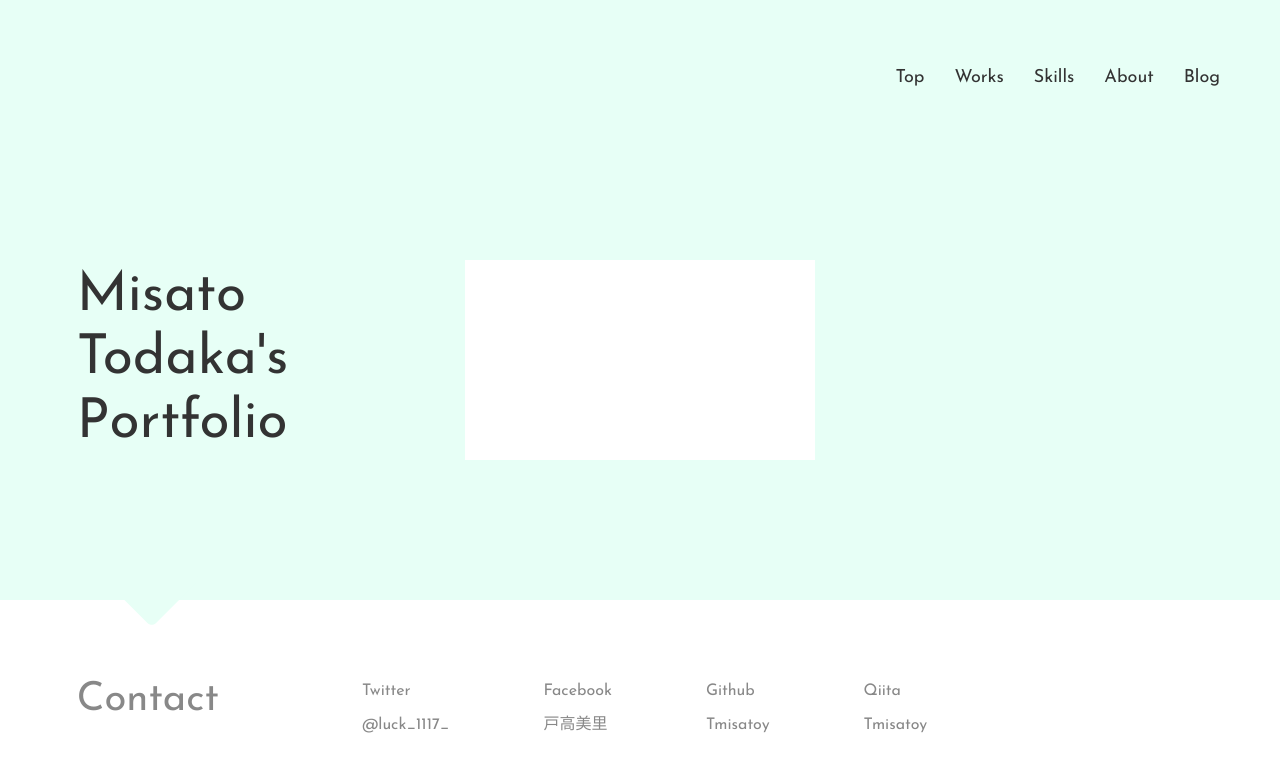
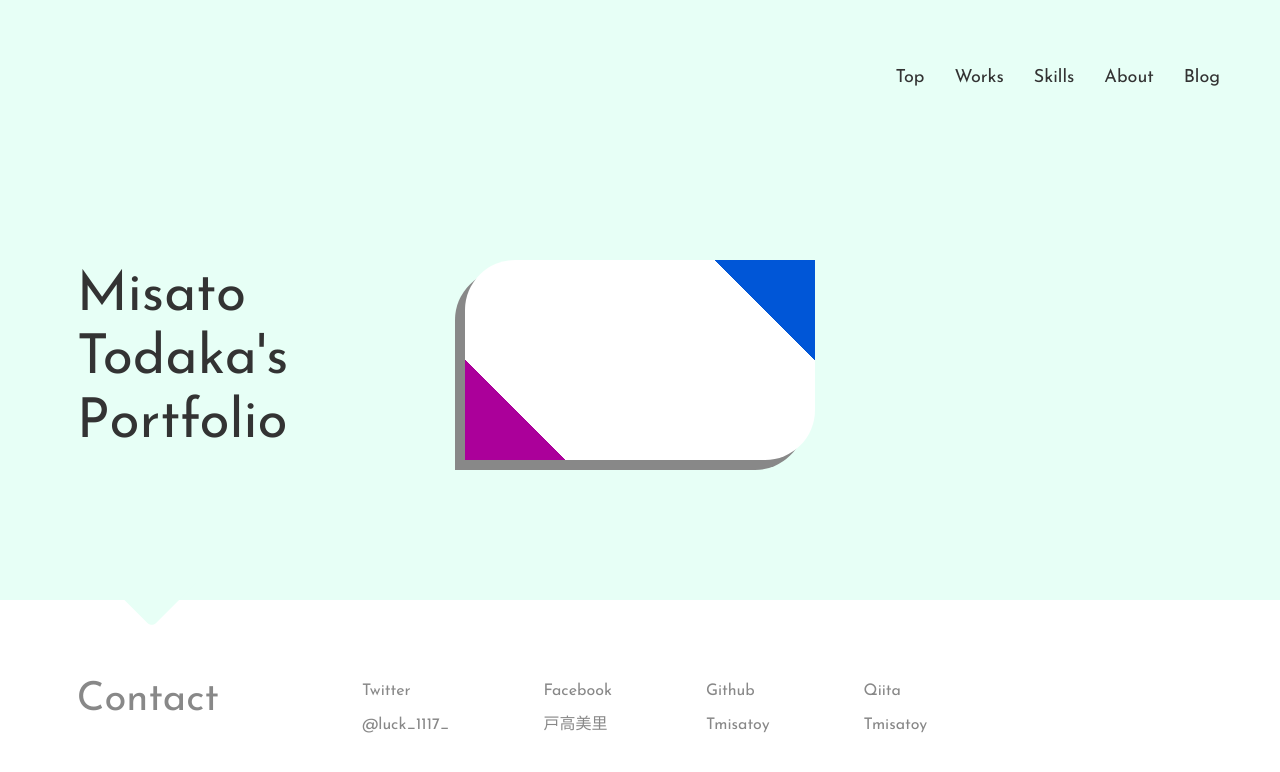
Before and after one commit to Tmisatoy/portfolio, a Vue app: page / in a window 1280 px wide. Shown: the top 772 px of the page. Built offline with nearby package versions, Linux system fonts and the light colour scheme.

Commit message:
shape-groupの追加

```diff
--- a/src/views/Top.vue
+++ b/src/views/Top.vue
@@ -5,7 +5,17 @@
         Misato Todaka's
         <br />Portfolio
       </base-logo>
-      <canvas id="canvas" ref="canvas" width="350px" height="200px">ブラウザが対応しておりません</canvas>
+      <div class="main-area__shape-group">
+        <transition name="fade" appear>
+          <div class="white-rectangle"></div>
+        </transition>
+        <transition name="fade" appear>
+          <canvas id="blue-canvas" ref="blueCanvas" width="350px" height="200px"></canvas>
+        </transition>
+        <transition name="fade" appear>
+          <canvas id="purple-canvas" ref="purpleCanvas" width="350px" height="200px"></canvas>
+        </transition>
+      </div>
     </div>
     <div class="bands-container">
       <i class="fas fa-caret-down fa-10x"></i>
@@ -42,28 +52,120 @@ export default {
   },
   data: function() {
     return {
-      ctx: null
+      blueCtx: null,
+      purpleCtx: null
     };
   },
+  watch: {},
   methods: {
-    rectangle() {
-      this.ctx.fillStyle = "#fff";
-      this.ctx.fillRect(0, 0, 350, 200);
+    drawTriangle() {
+      this.blueCtx.beginPath();
+      this.blueCtx.moveTo(250, 0); //最初の点の場所
+      this.blueCtx.lineTo(350, 0); //2番目の点の場所
+      this.blueCtx.lineTo(350, 100); //3番目の点の場所
+      this.blueCtx.closePath(); //三角形の最後の線 closeさせる
+      this.blueCtx.strokeStyle = "#0056D7"; //枠線の色
+      this.blueCtx.stroke();
+      this.blueCtx.fillStyle = "#0056D7";
+      this.blueCtx.fill();
+    },
+    drawTriangle2() {
+      this.purpleCtx.beginPath();
+      this.purpleCtx.moveTo(0, 100); //最初の点の場所
+      this.purpleCtx.lineTo(0, 200); //2番目の点の場所
+      this.purpleCtx.lineTo(100, 200); //3番目の点の場所
+      this.purpleCtx.closePath(); //三角形の最後の線 closeさせる
+      this.purpleCtx.strokeStyle = "#ab009a"; //枠線の色
+      this.purpleCtx.stroke();
+      this.purpleCtx.fillStyle = "#ab009a";
+      this.purpleCtx.fill();
     }
   },
   mounted() {
-    // mounted 以降で canvas の DOM にアクセスできる
-    // CreateJS などを使うときにも、ここで canvas と紐付ける
-    // console.log(this.$el)
-
-    this.ctx = this.$refs.canvas.getContext("2d");
-    this.rectangle(this.ctx);
+    this.blueCtx = this.$refs.blueCanvas.getContext("2d");
+    this.drawTriangle(this.blueCtx);
+    this.purpleCtx = this.$refs.purpleCanvas.getContext("2d");
+    this.drawTriangle2(this.purpleCtx);
   }
 };
 </script>
 
 <style scoped lang="scss">
-#canvas {
+.main-area__shape-group {
+  width: 350px;
+  height: 200px;
+  position: relative;
+}
+
+.white-rectangle {
+  z-index: 1;
+  width: 350px;
+  height: 200px;
+  background-color: #fff;
+  box-shadow: -10px 10px #888;
+  position: absolute;
+  border-radius: 50px 0 50px 0;
+  transition-delay: 1s;
+  animation: my-radius 1s;
+}
+
+#blue-canvas {
+  z-index: 2;
+  position: absolute;
+  top: 0;
+  left: 0;
+  transition-delay: 1s;
+  animation: slideInRight 2s;
+}
+
+#purple-canvas {
+  z-index: 2;
+  position: absolute;
+  top: 0;
+  left: 0;
+  transition-delay: 1s;
+  animation: slideInLeft 2s;
+}
+
+@keyframes my-radius {
+  from {
+    border-radius: 0px;
+  }
+  to {
+    border-radius: 50px;
+  }
+}
+
+@keyframes slideInRight {
+  from {
+    transform: translateX(100px);
+  }
+  to {
+    transform: translateX(0px);
+  }
+}
+
+@keyframes slideInLeft {
+  from {
+    transform: translateX(-100px);
+  }
+  to {
+    transform: translateX(0px);
+  }
+}
+
+.fade-enter,
+.fade-leave-to {
+  opacity: 0;
+}
+
+.fade-enter-active,
+.fade-leave-active {
+  transition: opacity 3s;
+}
+
+.color {
+  border-color: red;
 }
 
 .fas {
```
